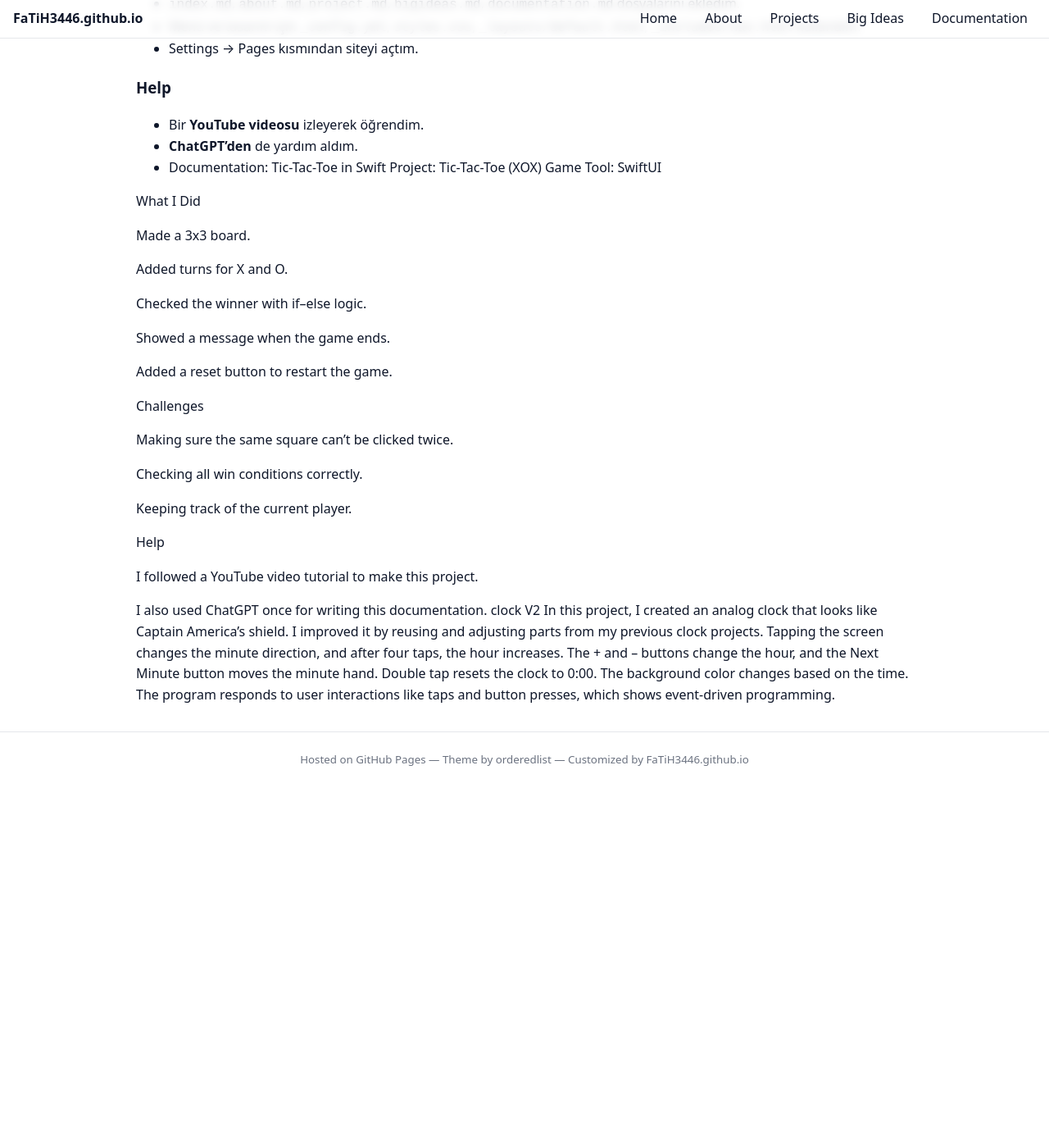
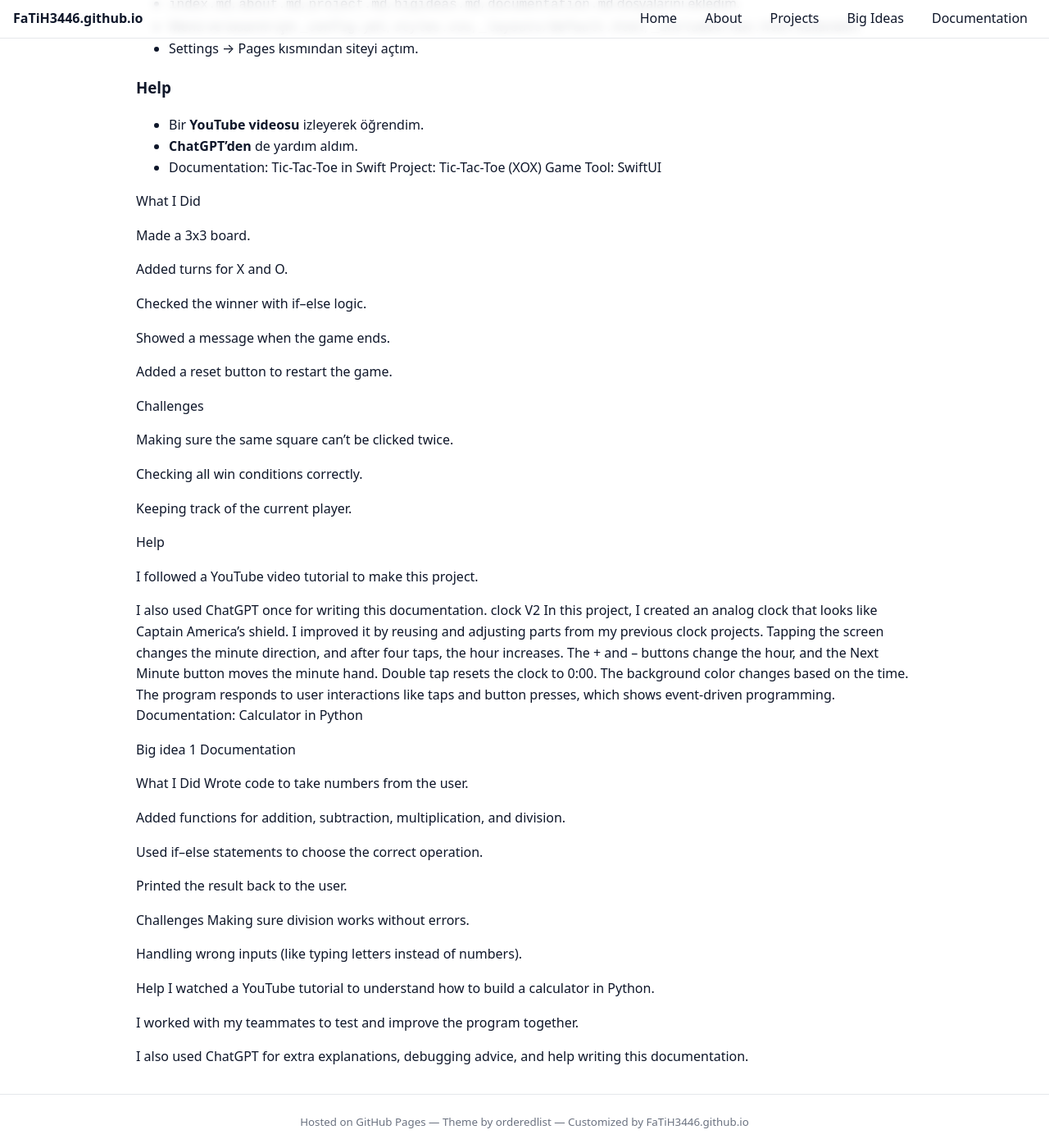
Before and after one commit to FaTiH3446/FaTiH3446.github.io, a Jekyll site: the page built from documentation.md, in a window 1280 px wide and 1400 px high, scrolled down 1485 px. Shown: the whole window at 82% size. Built offline with Jekyll 4.4.1, drawn with Linux system fonts in a browser that asks for light colours; before the commit the page ends 2444 px from its top, so only the background shows below that.

Commit message:
Add documentation for Python calculator project
Added documentation for a Python calculator project, detailing functionality, challenges, and collaboration.

```diff
--- a/documentation.md
+++ b/documentation.md
@@ -91,3 +91,28 @@ I followed a YouTube video tutorial to make this project.
 I also used ChatGPT once for writing this documentation.
 clock V2
 In this project, I created an analog clock that looks like Captain America's shield. I improved it by reusing and adjusting parts from my previous clock projects. Tapping the screen changes the minute direction, and after four taps, the hour increases. The + and – buttons change the hour, and the Next Minute button moves the minute hand. Double tap resets the clock to 0:00. The background color changes based on the time. The program responds to user interactions like taps and button presses, which shows event-driven programming.
+Documentation: Calculator in Python
+
+Big idea 1 Documentation
+
+What I Did
+Wrote code to take numbers from the user.
+
+Added functions for addition, subtraction, multiplication, and division.
+
+Used if–else statements to choose the correct operation.
+
+Printed the result back to the user.
+
+Challenges
+Making sure division works without errors.
+
+Handling wrong inputs (like typing letters instead of numbers).
+
+
+Help
+I watched a YouTube tutorial to understand how to build a calculator in Python.
+
+I worked with my teammates to test and improve the program together.
+
+I also used ChatGPT for extra explanations, debugging advice, and help writing this documentation.
```
